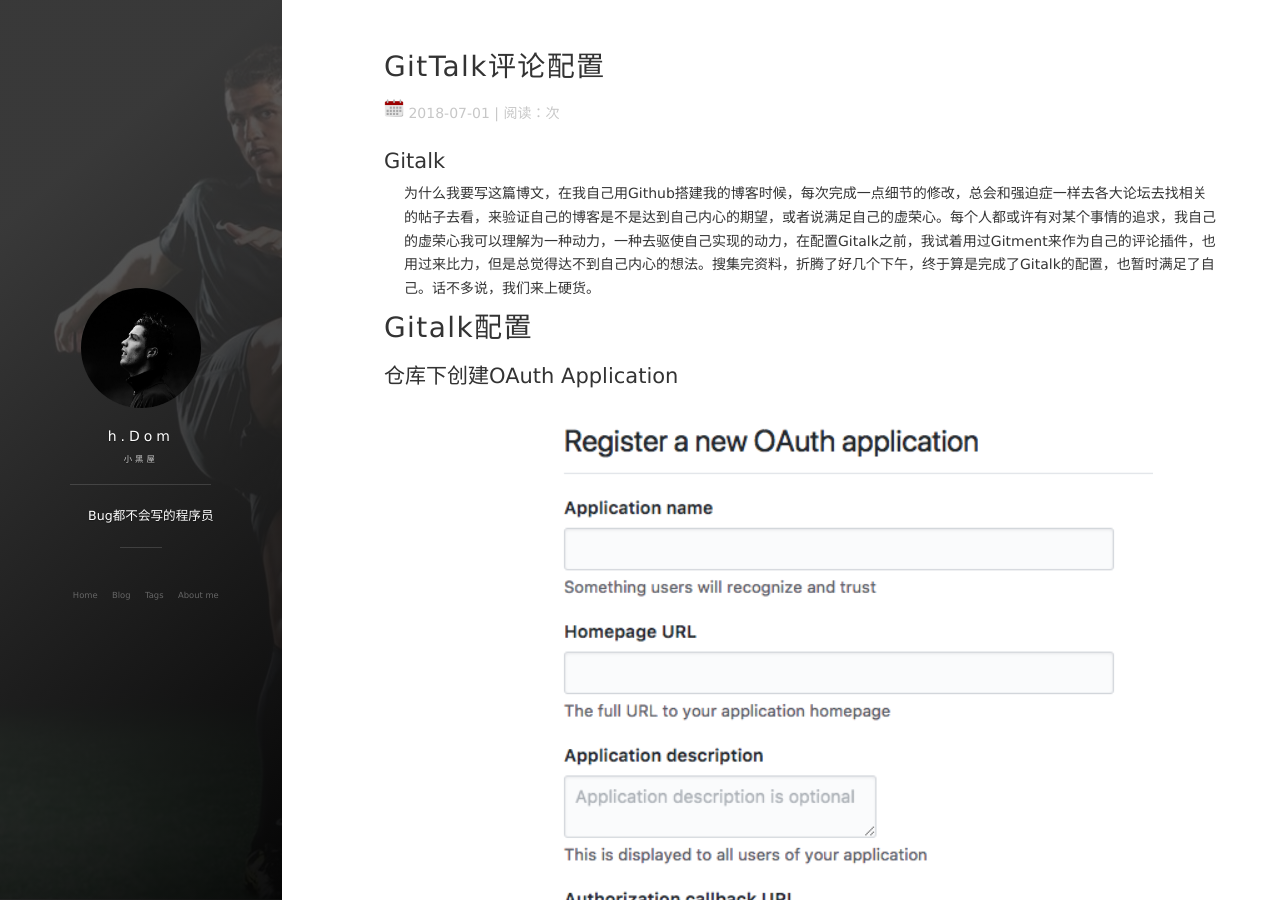
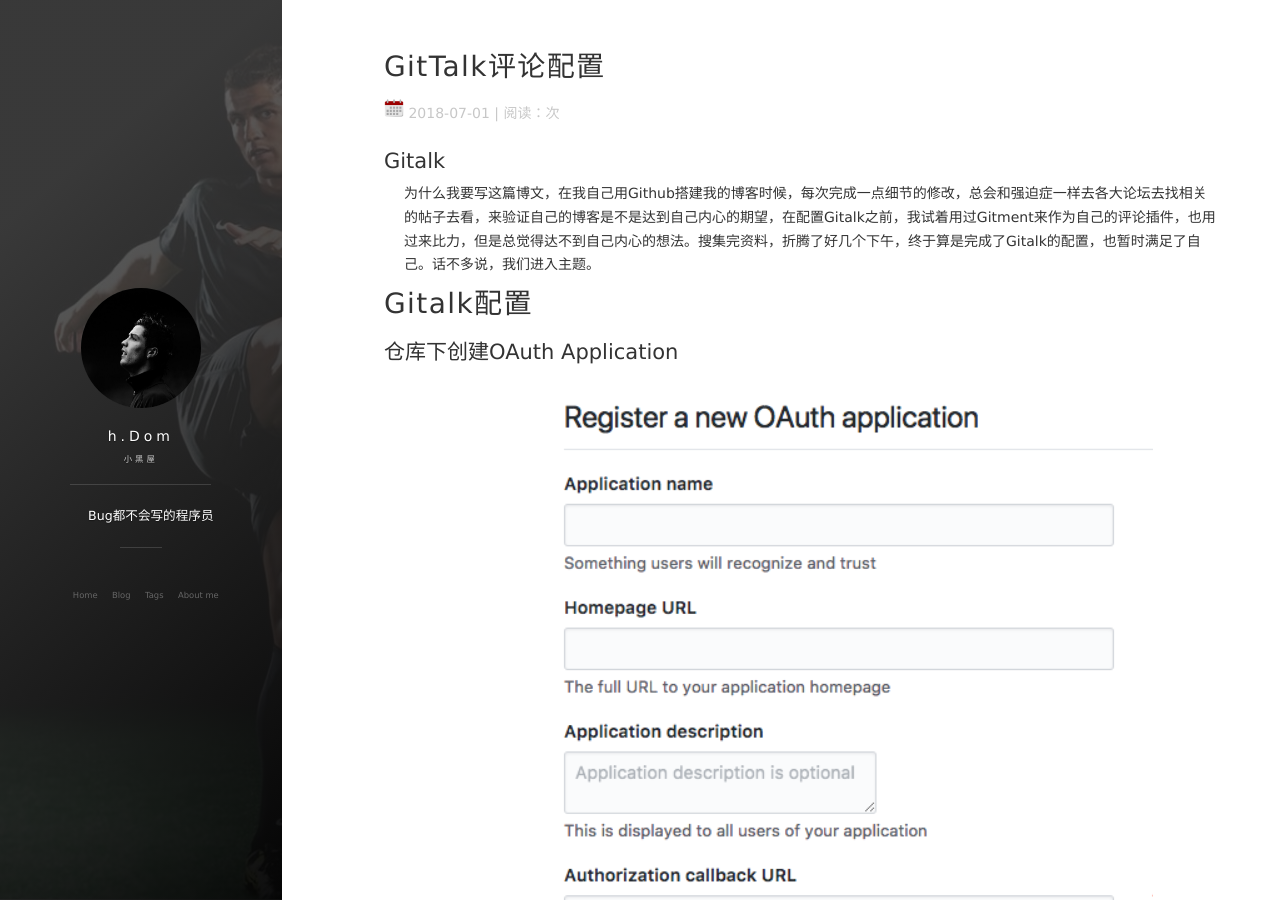
Before and after one commit to justice69/cr1753343566.github.io, a Jekyll site: the page built from _posts/2018-07-01-Gitalk评论配置.md, in a window 1280 px wide and 900 px high. Built offline with Jekyll 4.4.1, drawn with Linux system fonts in a browser that asks for light colours; nearby versions of some CDN libraries; comment, search, counter and statistics services are not loaded; some of the changed text lies outside the part shown.

Commit message:
Update 2018-07-01-Gitalk评论配置.md

```diff
--- a/_posts/2018-07-01-Gitalk评论配置.md
+++ b/_posts/2018-07-01-Gitalk评论配置.md
@@ -5,7 +5,7 @@ date: 2018-07-01
 tag: Github-Gitalk
 ---
 ## Gitalk ##
-为什么我要写这篇博文，在我自己用Github搭建我的博客时候，每次完成一点细节的修改，总会和强迫症一样去各大论坛去找相关的帖子去看，来验证自己的博客是不是达到自己内心的期望，或者说满足自己的虚荣心。每个人都或许有对某个事情的追求，我自己的虚荣心我可以理解为一种动力，一种去驱使自己实现的动力，在配置Gitalk之前，我试着用过Gitment来作为自己的评论插件，也用过来比力，但是总觉得达不到自己内心的想法。搜集完资料，折腾了好几个下午，终于算是完成了Gitalk的配置，也暂时满足了自己。话不多说，我们来上硬货。
+为什么我要写这篇博文，在我自己用Github搭建我的博客时候，每次完成一点细节的修改，总会和强迫症一样去各大论坛去找相关的帖子去看，来验证自己的博客是不是达到自己内心的期望，在配置Gitalk之前，我试着用过Gitment来作为自己的评论插件，也用过来比力，但是总觉得达不到自己内心的想法。搜集完资料，折腾了好几个下午，终于算是完成了Gitalk的配置，也暂时满足了自己。话不多说，我们进入主题。
 
 Gitalk配置
 ==
```
Also changed, not shown: other parts of _posts/2018-07-01-Gitalk评论配置.md (+3 -1 lines).
